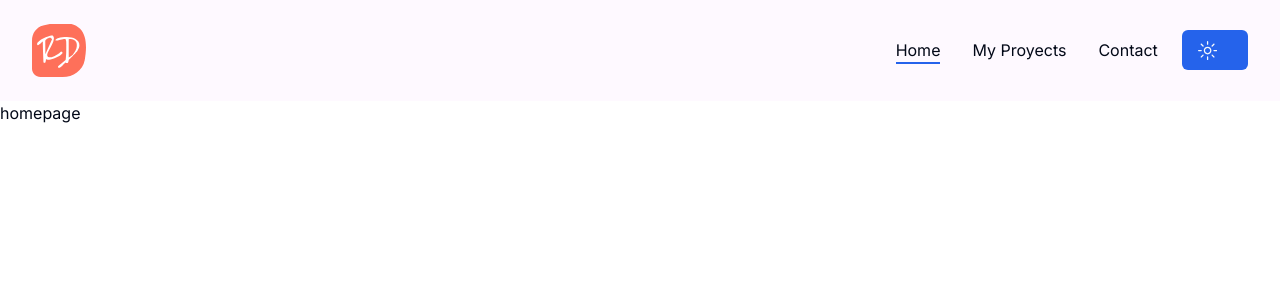
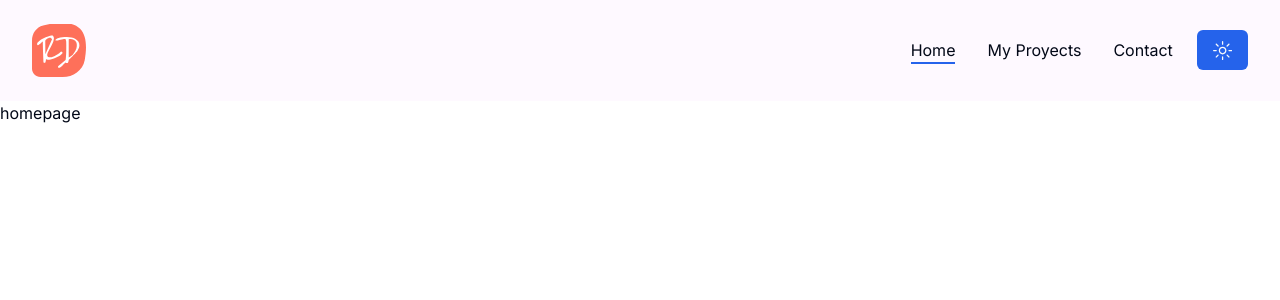
Before and after one commit to GCortesGustavo/portfolio, a Next.js app: page / in a window 1280 px wide. Shown: the top 300 px of the page. Built offline with nearby package versions, Linux system fonts and the light colour scheme.

Commit message:
Se arreglar botton de darkmode

```diff
--- a/components/ThemeToggler.jsx
+++ b/components/ThemeToggler.jsx
@@ -10,7 +10,7 @@
         <div>
             <Button onClick={() => setTheme(theme === "dark" ? "light" : "dark")}>
                 <SunIcon className="h-[1.2rem] w-[1.2rem] rotate-0 scale-100 transition-all dark:rotate-90 dark:scale-0"/>
-                <MoonIcon className="h-[1.2rem] w[1.2rem] rotate-90 scale-0 transition-all dark:rotate-0 dark:scale-100"/>
+                <MoonIcon className="absolute h-[1.2rem] w-[1.2rem] rotate-90 scale-0 transition-all dark:rotate-0 dark:scale-100"/>
             </Button>
         </div>
     )
```
